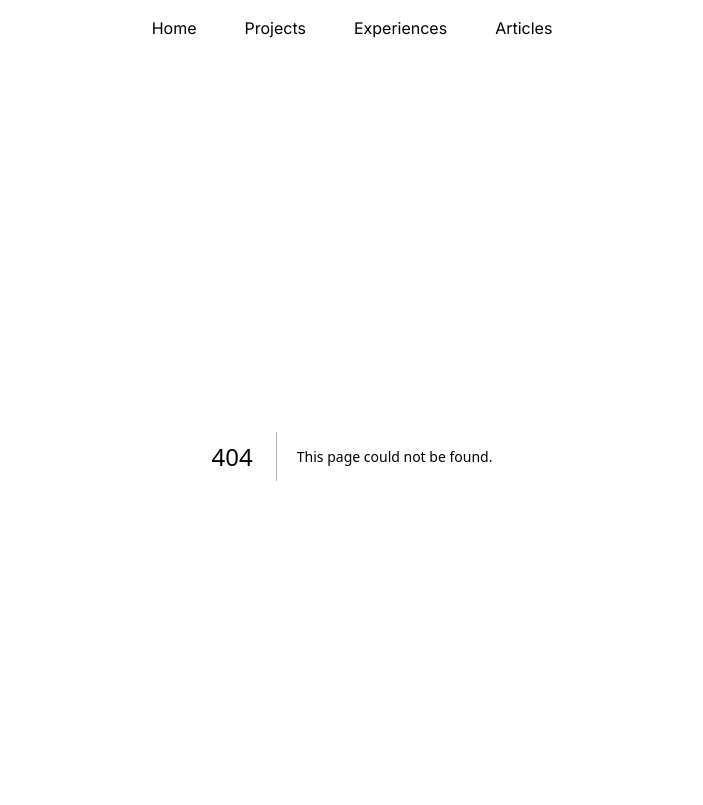
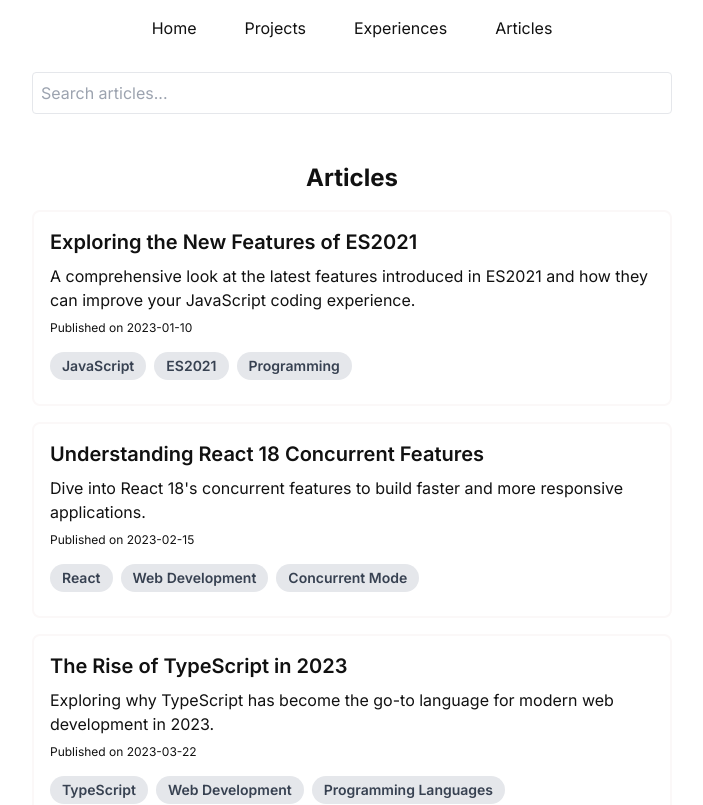
Before and after one commit to nikenhpsr/personalWeb, a Next.js app: page /articles in a window 1280 px wide. Before the commit this address had no page. Shown: the top 805 px of the page, without its empty margins (288-991 px from the left). Built offline with nearby package versions, Linux system fonts and the light colour scheme.

Commit message:
feat: add articles UI

```diff
--- /dev/null
+++ b/src/app/articles/[id]/page.tsx
@@ -0,0 +1,3 @@
+const ArticlesDetail = () => {};
+
+export default ArticlesDetail;
--- /dev/null
+++ b/src/app/articles/page.tsx
@@ -0,0 +1,30 @@
+"use client";
+import ListOfArticles from "@/components/ListOfArticles";
+import React, { useState } from "react";
+
+const Articles = () => {
+  const [searchQuery, setSearchQuery] = useState("");
+
+  const handleSearchChange = (event: React.ChangeEvent<HTMLInputElement>) => {
+    setSearchQuery(event.target.value);
+  };
+
+  return (
+    <section>
+      <div className="flex flex-col items-center justify-center">
+        <div className="w-1/2 my-4">
+          <input
+            type="text"
+            value={searchQuery}
+            onChange={handleSearchChange}
+            placeholder="Search articles..."
+            className="border p-2 rounded w-full text-black"
+          />
+        </div>
+      </div>
+      <ListOfArticles />
+    </section>
+  );
+};
+
+export default Articles;
--- a/src/components/HighlightedArticles/index.tsx
+++ b/src/components/HighlightedArticles/index.tsx
@@ -8,6 +8,7 @@ const HighlightedArticles = () => {
         "A deep dive into the world of React Hooks and how they can revolutionize your component development.",
       link: "https://example.com/article/react-hooks",
       tags: ["React", "Hooks", "JavaScript"],
+      publishedDate: "2021-04-12",
     },
     {
       title: "Advanced CSS Techniques",
@@ -15,6 +16,7 @@ const HighlightedArticles = () => {
         "Explore advanced CSS techniques for creating visually stunning web pages.",
       link: "https://example.com/article/advanced-css",
       tags: ["CSS", "Design", "Web"],
+      publishedDate: "2021-06-05",
     },
     {
       title: "Efficient Database Management",
@@ -22,6 +24,7 @@ const HighlightedArticles = () => {
         "Learn about efficient database management strategies to optimize your application's performance.",
       link: "https://example.com/article/database-management",
       tags: ["Database", "Performance", "Management"],
+      publishedDate: "2021-08-23",
     },
   ];
 
@@ -33,10 +36,11 @@ const HighlightedArticles = () => {
           <a
             key={index}
             href={article.link}
-            className="list border p-4 rounded-lg hover:bg-gray-700 hover:translate-x-4"
+            className="list border p-4 rounded-lg hover:bg-slate-200 dark:hover:bg-gray-700 hover:translate-x-4"
           >
             <h3 className="text-xl font-semibold">{article.title}</h3>
             <p className="mt-2">{article.summary}</p>
+            <p className="text-xs my-2">Published on {article.publishedDate}</p>
             <div className="mt-4">
               {article.tags.map((tag, tagIndex) => (
                 <span
--- a/src/components/HighlightedProjects/index.tsx
+++ b/src/components/HighlightedProjects/index.tsx
@@ -26,7 +26,7 @@ const HighlightedProjects = () => {
         {projects.map((project, index) => (
           <div
             key={index}
-            className="list border p-4 rounded-lg hover:translate-x-4 hover:bg-gray-700"
+            className="list border p-4 rounded-lg hover:translate-x-4 hover:bg-slate-200 dark:hover:bg-gray-700"
           >
             <h3 className="text-xl font-semibold">{project.name}</h3>
             <p className="my-2">{project.description}</p>
--- /dev/null
+++ b/src/components/ListOfArticles/index.tsx
@@ -0,0 +1,167 @@
+import React, { useState } from "react";
+
+const ListOfArticles = () => {
+  const articles = [
+    {
+      title: "Exploring the New Features of ES2021",
+      summary:
+        "A comprehensive look at the latest features introduced in ES2021 and how they can improve your JavaScript coding experience.",
+      link: "https://example.com/article/es2021-features",
+      tags: ["JavaScript", "ES2021", "Programming"],
+      publishedDate: "2023-01-10",
+    },
+    {
+      title: "Understanding React 18 Concurrent Features",
+      summary:
+        "Dive into React 18's concurrent features to build faster and more responsive applications.",
+      link: "https://example.com/article/react-18-concurrent",
+      tags: ["React", "Web Development", "Concurrent Mode"],
+      publishedDate: "2023-02-15",
+    },
+    {
+      title: "The Rise of TypeScript in 2023",
+      summary:
+        "Exploring why TypeScript has become the go-to language for modern web development in 2023.",
+      link: "https://example.com/article/typescript-2023",
+      tags: ["TypeScript", "Web Development", "Programming Languages"],
+      publishedDate: "2023-03-22",
+    },
+    {
+      title: "Next.js vs. Gatsby: Choosing the Right Framework",
+      summary:
+        "A comparison of Next.js and Gatsby to help you choose the right framework for your next web project.",
+      link: "https://example.com/article/nextjs-vs-gatsby",
+      tags: ["Next.js", "Gatsby", "Web Development"],
+      publishedDate: "2023-04-05",
+    },
+    {
+      title: "Building Microservices with Node.js",
+      summary:
+        "Learn how to build scalable and maintainable microservices using Node.js.",
+      link: "https://example.com/article/nodejs-microservices",
+      tags: ["Node.js", "Microservices", "Backend Development"],
+      publishedDate: "2023-05-10",
+    },
+    {
+      title: "Introduction to Docker for Developers",
+      summary:
+        "Get started with Docker and learn how it can simplify the development and deployment process.",
+      link: "https://example.com/article/docker-introduction",
+      tags: ["Docker", "DevOps", "Containerization"],
+      publishedDate: "2023-06-17",
+    },
+    {
+      title: "Mastering CSS Grid Layout",
+      summary:
+        "A guide to mastering CSS Grid Layout to build complex web layouts easily.",
+      link: "https://example.com/article/css-grid",
+      tags: ["CSS", "Web Design", "Frontend Development"],
+      publishedDate: "2023-07-21",
+    },
+    {
+      title: "Effective Debugging Techniques in JavaScript",
+      summary:
+        "Improve your debugging skills with these effective techniques for JavaScript development.",
+      link: "https://example.com/article/debugging-javascript",
+      tags: ["JavaScript", "Debugging", "Web Development"],
+      publishedDate: "2023-08-30",
+    },
+    {
+      title: "The Future of AI in Web Development",
+      summary:
+        "Explore how AI is shaping the future of web development and what it means for developers.",
+      link: "https://example.com/article/ai-web-development",
+      tags: ["AI", "Web Development", "Future Trends"],
+      publishedDate: "2023-09-15",
+    },
+    {
+      title: "Optimizing Performance in React Applications",
+      summary:
+        "Learn how to optimize the performance of your React applications for a better user experience.",
+      link: "https://example.com/article/react-performance",
+      tags: ["React", "Performance Optimization", "Web Development"],
+      publishedDate: "2023-10-05",
+    },
+    {
+      title: "Getting Started with GraphQL",
+      summary:
+        "An introduction to GraphQL and how it can be used to build more efficient APIs.",
+      link: "https://example.com/article/graphql-introduction",
+      tags: ["GraphQL", "API Development", "Web Development"],
+      publishedDate: "2023-11-12",
+    },
+    {
+      title: "Building Accessible Web Applications",
+      summary:
+        "A guide to building web applications that are accessible to everyone, including people with disabilities.",
+      link: "https://example.com/article/web-accessibility",
+      tags: ["Accessibility", "Web Development", "UI/UX Design"],
+      publishedDate: "2023-12-20",
+    },
+  ];
+
+  const [currentPage, setCurrentPage] = useState(1);
+  const limitPerPage = 10;
+  const totalPages = Math.ceil(articles.length / limitPerPage);
+
+  const handlePreviousClick = () => {
+    setCurrentPage(currentPage - 1);
+  };
+
+  const handleNextClick = () => {
+    setCurrentPage(currentPage + 1);
+  };
+
+  const startIndex = (currentPage - 1) * limitPerPage;
+  const selectedArticles = articles.slice(
+    startIndex,
+    startIndex + limitPerPage
+  );
+
+  return (
+    <section className="my-8 flex flex-col items-center justify-center">
+      <h2 className="text-2xl font-bold mb-4">Articles</h2>
+      <div className="flex flex-col space-y-4 w-1/2">
+        {selectedArticles.map((article, index) => (
+          <a
+            key={index}
+            href={article.link}
+            className="list border p-4 rounded-lg hover:bg-slate-200 dark:hover:bg-gray-700 hover:translate-x-4"
+          >
+            <h3 className="text-xl font-semibold">{article.title}</h3>
+            <p className="mt-2">{article.summary}</p>
+            <p className="text-xs my-2">Published on {article.publishedDate}</p>
+            <div className="mt-4">
+              {article.tags.map((tag, tagIndex) => (
+                <span
+                  key={tagIndex}
+                  className="inline-block bg-gray-200 rounded-full px-3 py-1 text-sm font-semibold text-gray-700 mr-2 mb-2"
+                >
+                  {tag}
+                </span>
+              ))}
+            </div>
+          </a>
+        ))}
+      </div>
+      <div className="flex mt-4 gap-6">
+        <button
+          className="hover:text-slate-400"
+          onClick={handlePreviousClick}
+          disabled={currentPage === 1}
+        >
+          Previous
+        </button>
+        <button
+          className="hover:text-slate-400"
+          onClick={handleNextClick}
+          disabled={currentPage === totalPages}
+        >
+          Next
+        </button>
+      </div>
+    </section>
+  );
+};
+
+export default ListOfArticles;
```
